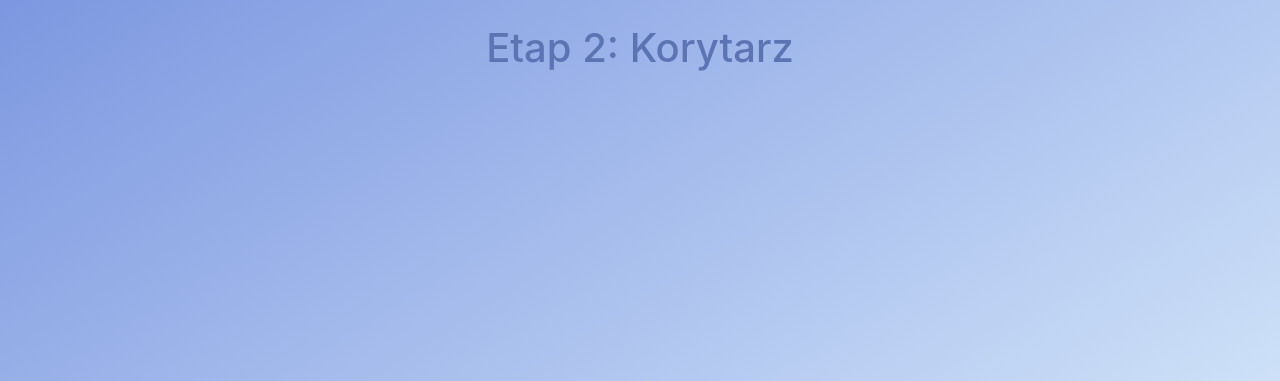
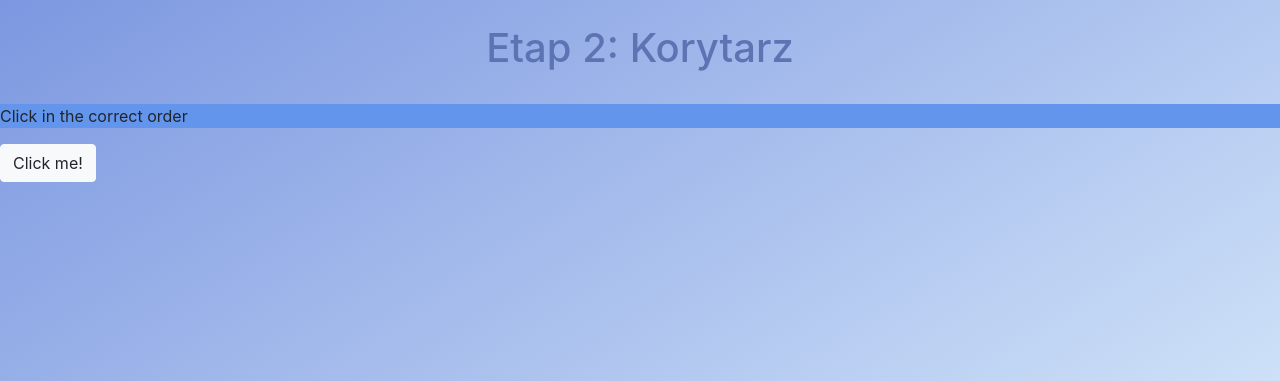
Before and after one commit to FlyingMedusa/UFO_Flask, a Flask app: page /dzien1/korytarz in a window 1280 px wide. Shown: the part 56-437 px from the top of the page. Run offline with Flask 2, Linux system fonts and the light colour scheme; some libraries are stand-ins or nearby versions.

Commit message:
idea - div

```diff
--- a/static/styles/mainstyle.css
+++ b/static/styles/mainstyle.css
@@ -107,3 +107,7 @@ input {
     border-color: violet;
     display: inline-block;
 }
+
+#omniscent {
+    background-color: cornflowerblue;
+}
--- a/templates/korytarz.html
+++ b/templates/korytarz.html
@@ -16,5 +16,12 @@
     {% endwith %}
 </div>
 
+<div id="omniscent">
+    <p>Click in the correct order</p>
+</div>
+
+<button type="button" class="btn btn-light">Click me!</button>
+
+
 
 {% endblock %}
```
